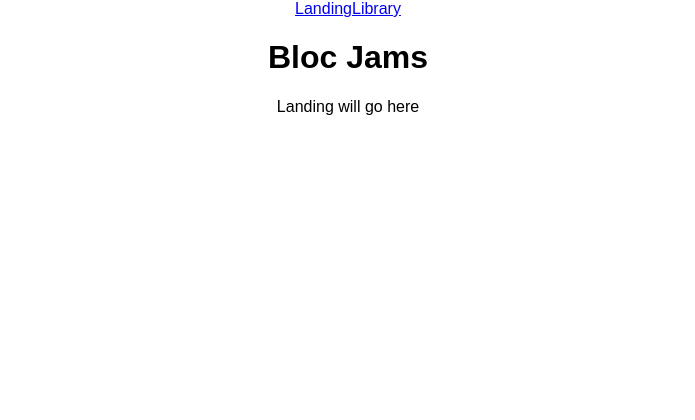
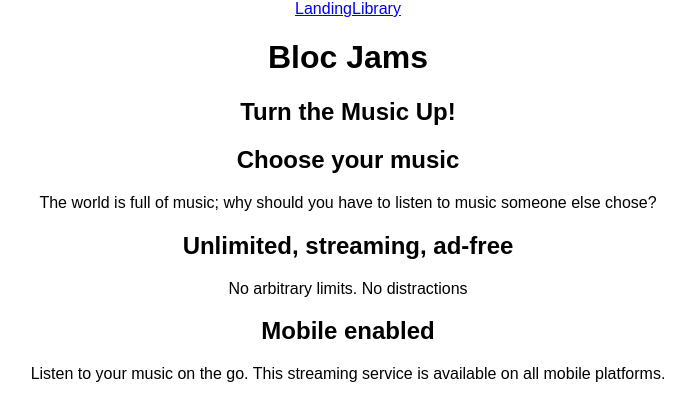
Before and after one commit to codedubs/bloc-jams-react, a React (Create React App) app: page / in a window 1280 px wide. Shown: the top 420 px of the page, without its empty margins (292-987 px from the left). Built offline with nearby package versions, Linux system fonts and the light colour scheme.

Commit message:
Checkpoint 9 completed: landing

```diff
--- a/src/components/Landing.js
+++ b/src/components/Landing.js
@@ -6,7 +6,26 @@
 
 const Landing = () => (
   <section className="landing">
-    Landing will go here
+
+      <h1 className="hero-title">Turn the Music Up!</h1>
+
+      <section className="selling-points">
+
+        <div className="point">
+          <h2 className="point-title">Choose your music</h2>
+          <p className="point-description">The world is full of music; why should you have to listen to music someone else chose?</p>
+        </div>
+        <div className="point">
+          <h2 className="point-title">Unlimited, streaming, ad-free</h2>
+          <p className="point-description">No arbitrary limits. No distractions</p>
+        </div>
+        <div className="point">
+          <h2 className="point-title">Mobile enabled</h2>
+          <p className="point-description">Listen to your music on the go. This streaming service is available on all mobile platforms.</p>
+        </div>
+
+      </section>
+
   </section>
 );
 
```
